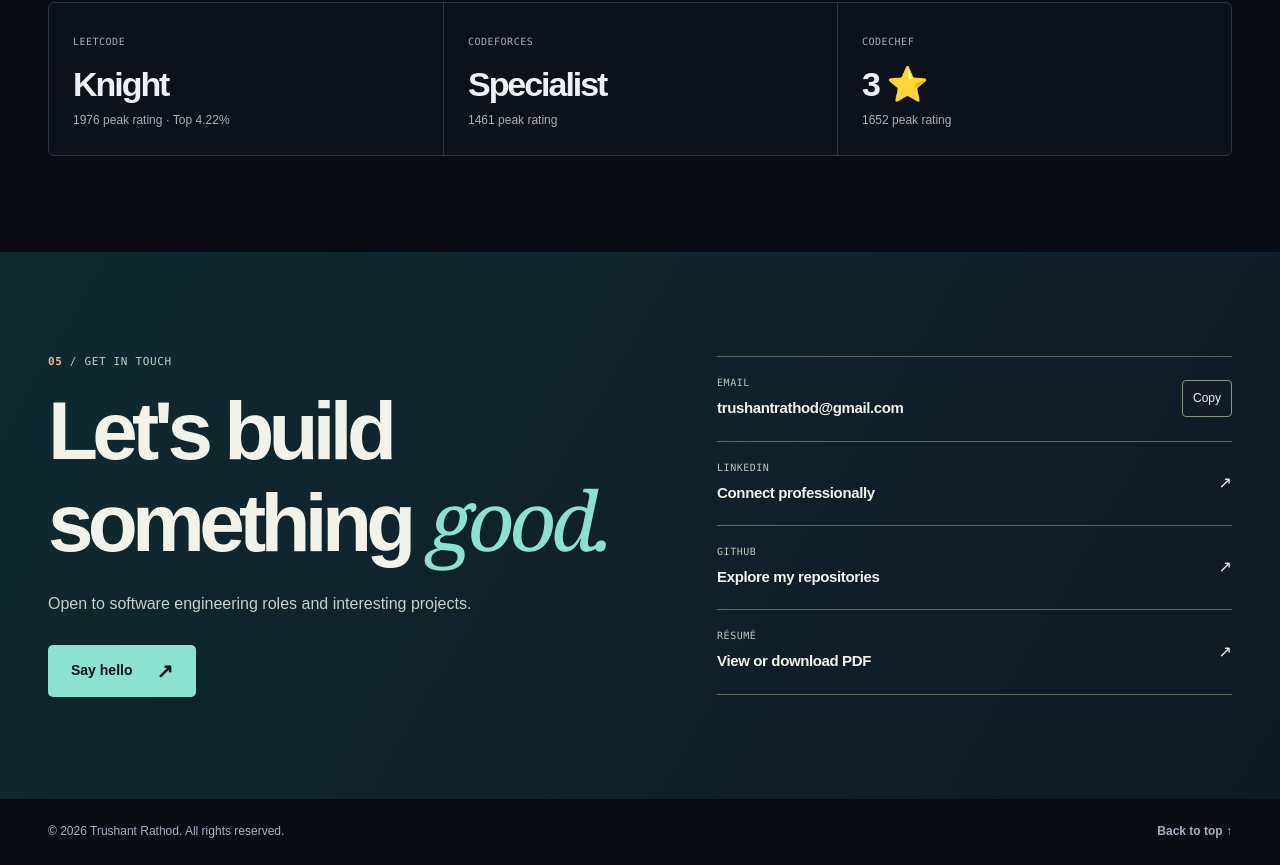
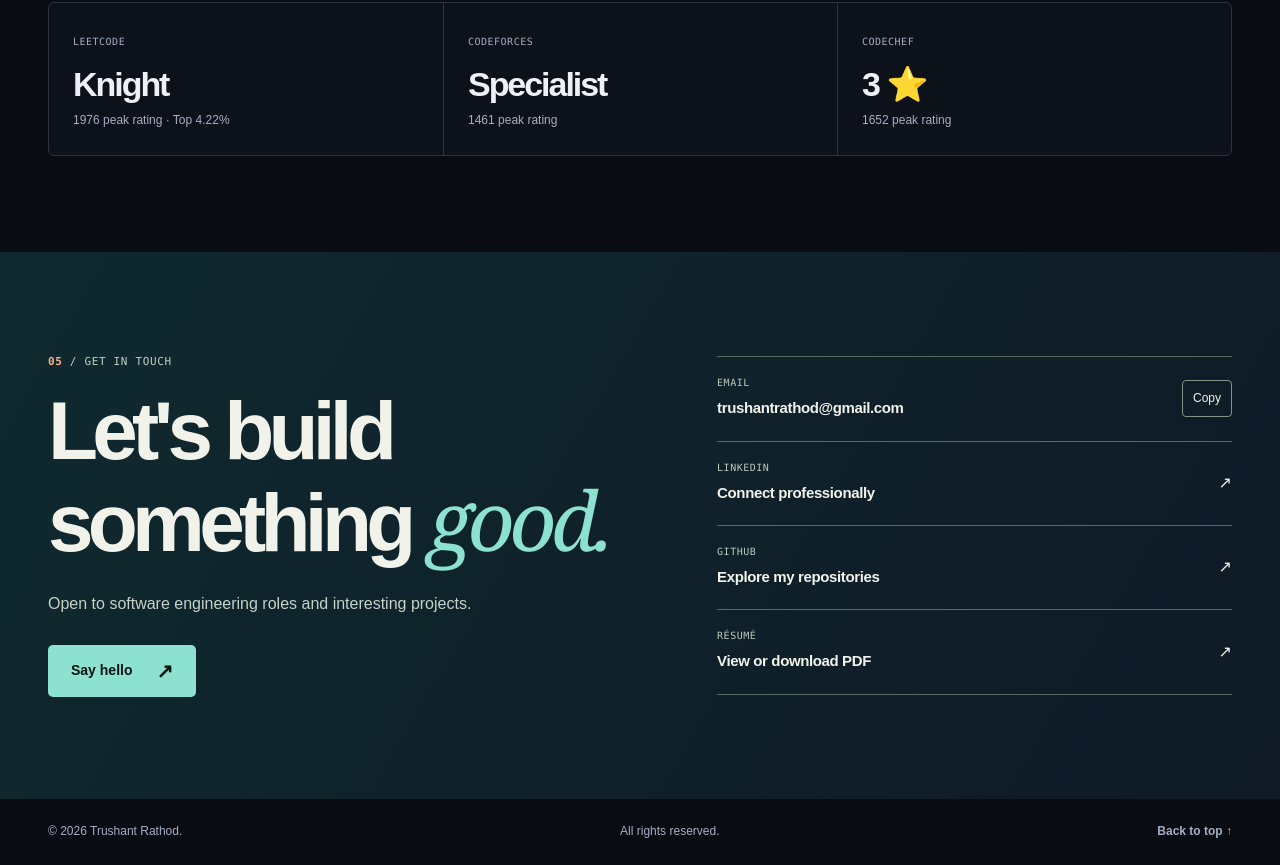
Before and after one commit to trushantrathod/trushantrathod.github.io, a plain HTML site: page index.html in a window 1280 px wide. Shown: the part 4483-5348 px from the top of the page. Drawn offline with Linux system fonts and the light colour scheme.

Commit message:
Fix title formatting and update footer text

```diff
--- a/index.html
+++ b/index.html
@@ -18,7 +18,7 @@
     <meta property="og:description"
         content="Selected work in full-stack engineering, applied AI and decentralized systems.">
 
-    <title>Trushant Rathod — Software Engineer</title>
+    <title>Trushant Rathod - Software Engineer</title>
 
     <link rel="icon" type="image/png" href="./assets/tr-favicon.png">
 
@@ -1332,8 +1332,9 @@
 
         <span>
             &copy; <span id="year">2026</span> Trushant Rathod.
-            All rights reserved.
         </span>
+
+        <span>All rights reserved.</span>
 
             <a href="#home">Back to top ↑</a>
 
```
